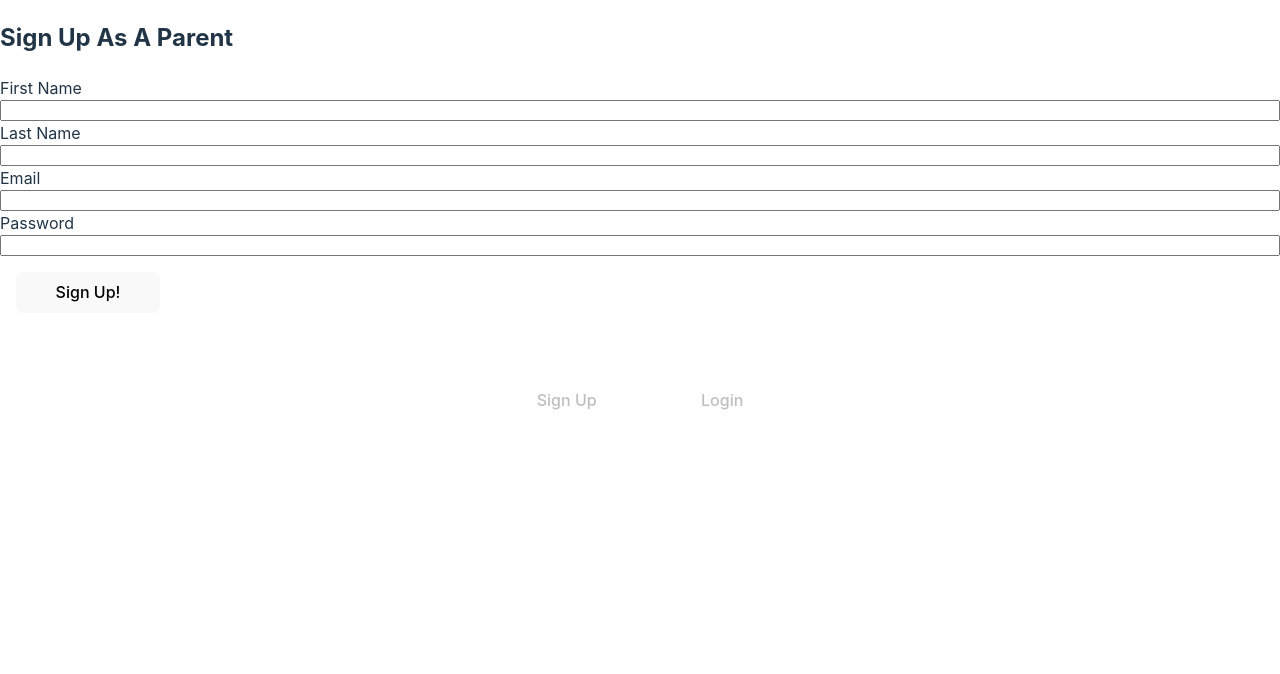
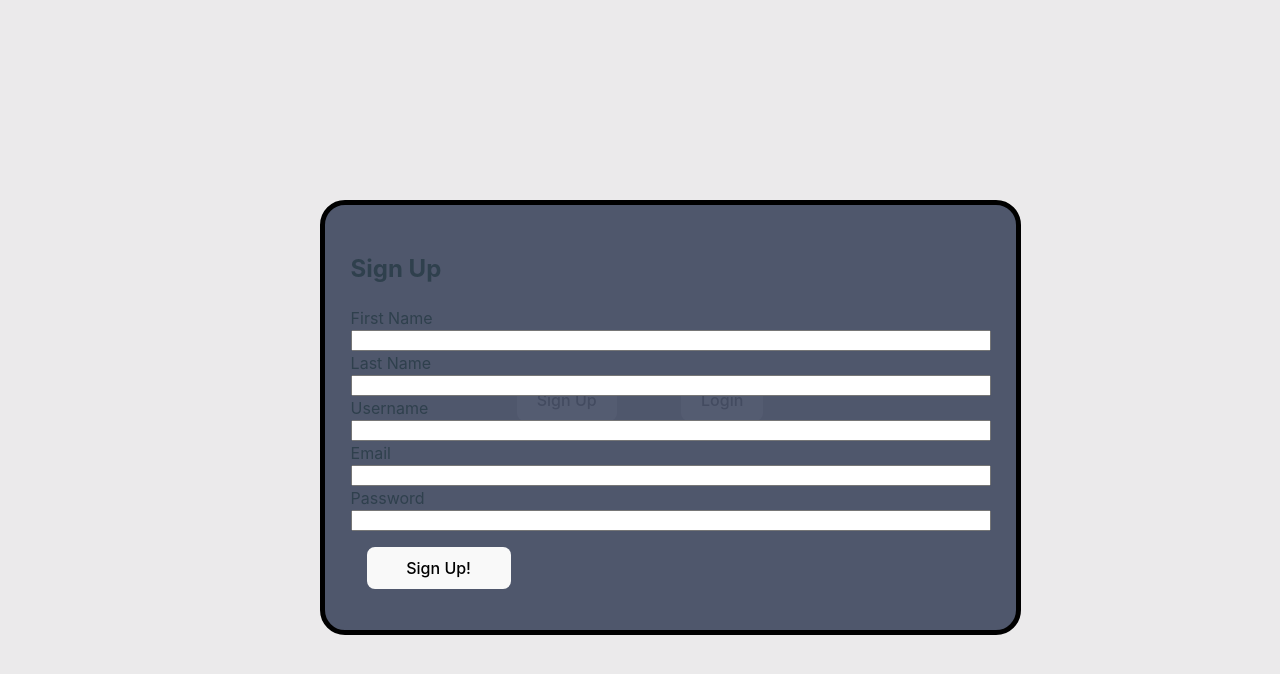
Before and after one commit to tmarr1426/Dnd_Dashboard, a React (Vite) app in the folder client/: page / in a window 1280 px wide. Both pictures are taken after a click on the button "Sign Up". Shown: the top 674 px of the page. Built offline with nearby package versions, Linux system fonts and the light colour scheme.

Commit message:
Added some styling

```diff
--- a/client/src/App.css
+++ b/client/src/App.css
@@ -1,3 +1,14 @@
+/*
+Color Palette:
+Background: #1A1A2E
+Main: #0F3460
+Secondary: #E94560
+Tertiary: #F9F9F9
+Extra: #16213E
+
+Inverse for Night Mode
+*/
+
 #root {
   max-width: 1280px;
   margin: 0 auto;
@@ -36,5 +47,20 @@
 
 .nav button {
   border: none;
-  background-color: rgba(0, 0, 0, 0);
+  background-color: #e94560;
 }
+
+.modal {
+  display: flex;
+  flex-direction: column;
+  justify-content: center;
+  align-content: center;
+  width: 50%;
+  position: absolute;
+  left: 25%;
+  top: 25%;
+  background-color: #16213ebb;
+  border: 5px solid black;
+  border-radius: 25px;
+  padding: 2%;
+}
--- a/client/src/components/Authentication/Signup.jsx
+++ b/client/src/components/Authentication/Signup.jsx
@@ -24,11 +24,13 @@ const Signup = ({ handleChange, handleSignup }) => {
         contentLabel="Parent"
       >
         <form style={{ display: "flex", flexDirection: "column" }}>
-          <h2>Sign Up As A Parent</h2>
+          <h2>Sign Up</h2>
           <label>First Name</label>
           <input onChange={(e) => handleChange("first", e.target.value)} />
           <label>Last Name</label>
           <input onChange={(e) => handleChange("last", e.target.value)} />
+          <label>Username</label>
+          <input onChange={(e) => handleChange("username", e.target.value)} />
           <label>Email</label>
           <input onChange={(e) => handleChange("email", e.target.value)} />
           <label>Password</label>
--- a/client/src/index.css
+++ b/client/src/index.css
@@ -1,3 +1,13 @@
+/*
+Color Palette:
+Background: #b0acb0
+Main: #2f404d
+Secondary: #3d898d
+Tertiary: #e2dddf
+Extra: #85ebd9
+
+Switch Backgorund and Main for Night Mode
+*/
 :root {
   font-family: Inter, system-ui, Avenir, Helvetica, Arial, sans-serif;
   line-height: 1.5;
@@ -28,6 +38,13 @@ body {
   place-items: center;
   min-width: 320px;
   min-height: 100vh;
+  background-color: #b0acb0;
+}
+
+@media (prefers-color-scheme: dark) {
+  body {
+    background-color: #2f404d;
+  }
 }
 
 h1 {
@@ -42,12 +59,12 @@ button {
   font-size: 1em;
   font-weight: 500;
   font-family: inherit;
-  background-color: #1a1a1a;
+  background-color: #3d898d;
   cursor: pointer;
   transition: border-color 0.25s;
 }
 button:hover {
-  border-color: #646cff;
+  border-color: #85ebd9;
 }
 button:focus,
 button:focus-visible {
@@ -56,8 +73,8 @@ button:focus-visible {
 
 @media (prefers-color-scheme: light) {
   :root {
-    color: #213547;
-    background-color: #ffffff;
+    color: #2f404d;
+    background-color: #b0acb0;
   }
   a:hover {
     color: #747bff;
```
